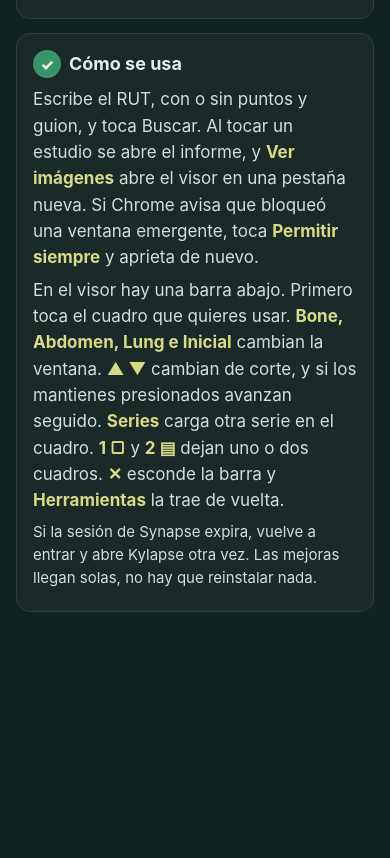
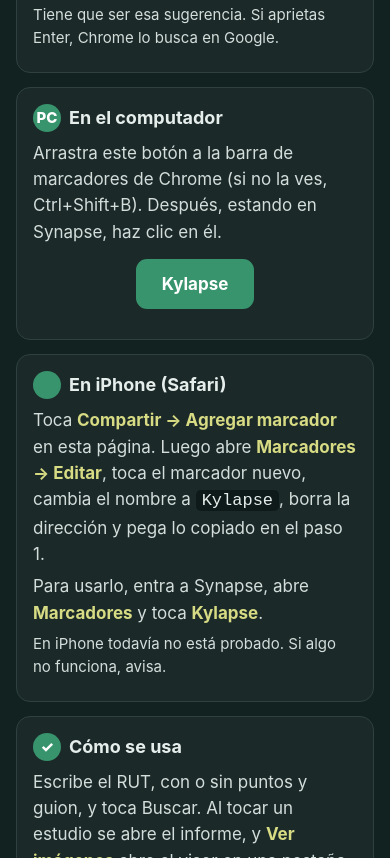
Before and after one commit to Kylapse/kylapse, a plain HTML site: page index.html in a window 390 px wide. Shown: the part 1142-2000 px from the top of the page. Before the commit the page ends 1828 px from the top, so only its background shows below. Drawn offline with Linux system fonts and the light colour scheme.

Commit message:
Instrucciones para PC e iPhone
Co-Authored-By: Claude Opus 5.5 <noreply@anthropic.com>
Claude-Session: https://claude.ai/code/session_013xPWaEJjL4u51JBqFN7wYm

```diff
--- a/index.html
+++ b/index.html
@@ -22,6 +22,7 @@ code{background:#0D1A19;padding:1px 6px;border-radius:5px;color:#E6EEEC}
 <h1>Kylapse</h1>
 <p class="sub">Busca exámenes por RUT, lee informes y mira imágenes de Synapse desde el celular. Funciona dentro de tu sesión de Synapse y no guarda datos de pacientes en ninguna parte.</p>
 
+<p class="note" style="margin-top:-8px">Instrucciones para Android con Chrome. Más abajo están las de computador y iPhone.</p>
 <div class="card"><h2><span class="n">1</span>Copia el marcador</h2>
 <button id="cp">Copiar</button><div class="ok" id="st"></div>
 <textarea id="ta" readonly>javascript:(()=&gt;{if(window.__SMV&amp;&amp;/^\/ImageViewer\//i.test(location.pathname))return window.__SMV.show();if(window.__SM&amp;&amp;!/^\/ImageViewer\//i.test(location.pathname))return window.__SM.open();const s=document.createElement(&#x27;script&#x27;);s.src=&#x27;https://kylapse.github.io/kylapse/sm.js?v=&#x27;+Date.now();s.onerror=()=&gt;alert(&#x27;No se pudo cargar Kylapse. Revisa tu conexion.&#x27;);document.body.append(s)})()</textarea>
@@ -36,6 +37,15 @@ code{background:#0D1A19;padding:1px 6px;border-radius:5px;color:#E6EEEC}
 <p>Entra a <code>sjdpacs.synapsetimed.cl/WorkflowUI</code> con tu usuario. Toca la barra de direcciones, escribe <code>kylapse</code> (con las primeras letras basta) y elige la sugerencia que tiene la <b class="k">estrella</b>.</p>
 <p class="note">Tiene que ser esa sugerencia. Si aprietas Enter, Chrome lo busca en Google.</p></div>
 
+<div class="card"><h2><span class="n">PC</span>En el computador</h2>
+<p>Arrastra este botón a la barra de marcadores de Chrome (si no la ves, Ctrl+Shift+B). Después, estando en Synapse, haz clic en él.</p>
+<p style="text-align:center;margin:14px 0"><a href="javascript:(()=&gt;{if(window.__SMV&amp;&amp;/^\/ImageViewer\//i.test(location.pathname))return window.__SMV.show();if(window.__SM&amp;&amp;!/^\/ImageViewer\//i.test(location.pathname))return window.__SM.open();const s=document.createElement(&#x27;script&#x27;);s.src=&#x27;https://kylapse.github.io/kylapse/sm.js?v=&#x27;+Date.now();s.onerror=()=&gt;alert(&#x27;No se pudo cargar Kylapse. Revisa tu conexion.&#x27;);document.body.append(s)})()" style="display:inline-block;background:#38946D;color:#fff;font-weight:700;padding:12px 26px;border-radius:11px;text-decoration:none" onclick="event.preventDefault();alert('Arrástralo a la barra de marcadores; aquí no hace nada.')">Kylapse</a></p></div>
+
+<div class="card"><h2><span class="n"></span>En iPhone (Safari)</h2>
+<p>Toca <b class="k">Compartir → Agregar marcador</b> en esta página. Luego abre <b class="k">Marcadores → Editar</b>, toca el marcador nuevo, cambia el nombre a <code>Kylapse</code>, borra la dirección y pega lo copiado en el paso 1.</p>
+<p>Para usarlo, entra a Synapse, abre <b class="k">Marcadores</b> y toca <b class="k">Kylapse</b>.</p>
+<p class="note">En iPhone todavía no está probado. Si algo no funciona, avisa.</p></div>
+
 <div class="card"><h2><span class="n">✓</span>Cómo se usa</h2>
 <p>Escribe el RUT, con o sin puntos y guion, y toca Buscar. Al tocar un estudio se abre el informe, y <b class="k">Ver imágenes</b> abre el visor en una pestaña nueva. Si Chrome avisa que bloqueó una ventana emergente, toca <b class="k">Permitir siempre</b> y aprieta de nuevo.</p>
 <p>En el visor hay una barra abajo. Primero toca el cuadro que quieres usar. <b class="k">Bone, Abdomen, Lung e Inicial</b> cambian la ventana. <b class="k">▲ ▼</b> cambian de corte, y si los mantienes presionados avanzan seguido. <b class="k">Series</b> carga otra serie en el cuadro. <b class="k">1 ▢</b> y <b class="k">2 ▤</b> dejan uno o dos cuadros. <b class="k">✕</b> esconde la barra y <b class="k">Herramientas</b> la trae de vuelta.</p>
```
Also changed, not shown: 1 other file.
